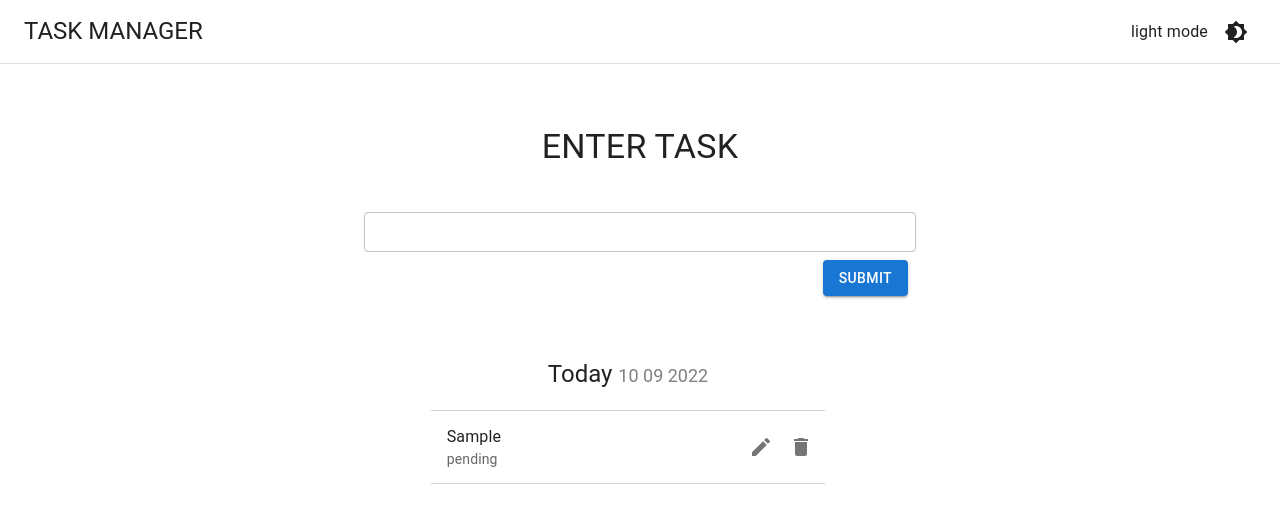
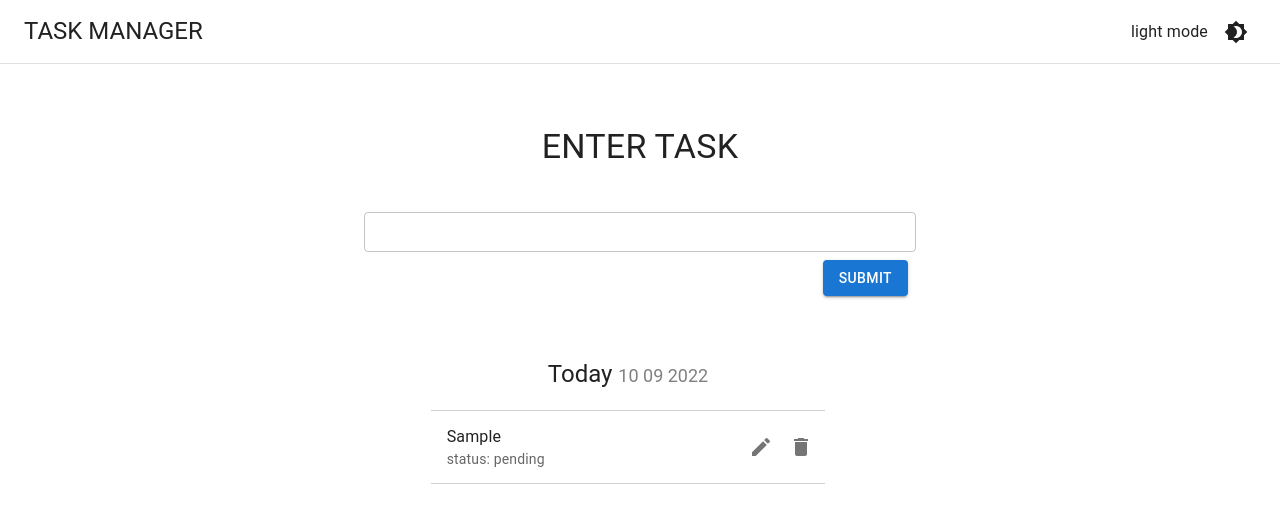
Before and after one commit to felixmckenzie/task-manager, a React (Create React App) app: page / in a window 1280 px wide. Both pictures are taken after typing "Sample" into the empty fields and a click on the button "SUBMIT". Shown: the top 506 px of the page. Built offline with nearby package versions, Linux system fonts and the light colour scheme.

Commit message:
added status to task

```diff
--- a/src/components/Item.jsx
+++ b/src/components/Item.jsx
@@ -19,7 +19,7 @@ const {removeTask, updateIsEditing, newText, updateTaskText, updateList} = props
     <ListItem
       sx={{ borderTop: "1px solid lightgrey",borderBottom: "1px solid lightgrey" ,borderRadius: "2", marginBottom: "8px", marginLeft:"auto", marginRight:"auto"}}
     >
-      <ListItemText primary={currentTask.text} secondary={currentTask.status} />
+      <ListItemText primary={currentTask.text} secondary={`status: ${currentTask.status}`} />
       <IconButton onClick={() => updateIsEditing(currentTask.id)}>
         <EditIcon />
       </IconButton>
```
